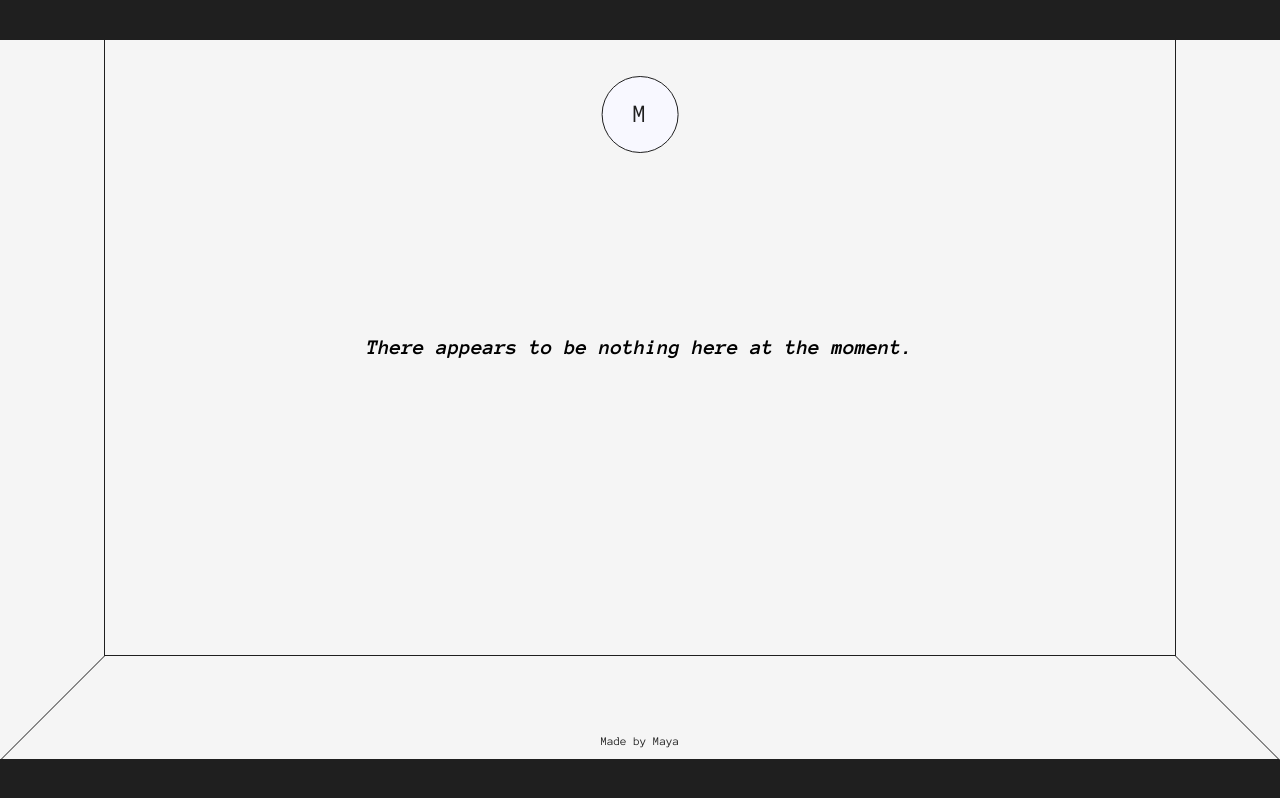
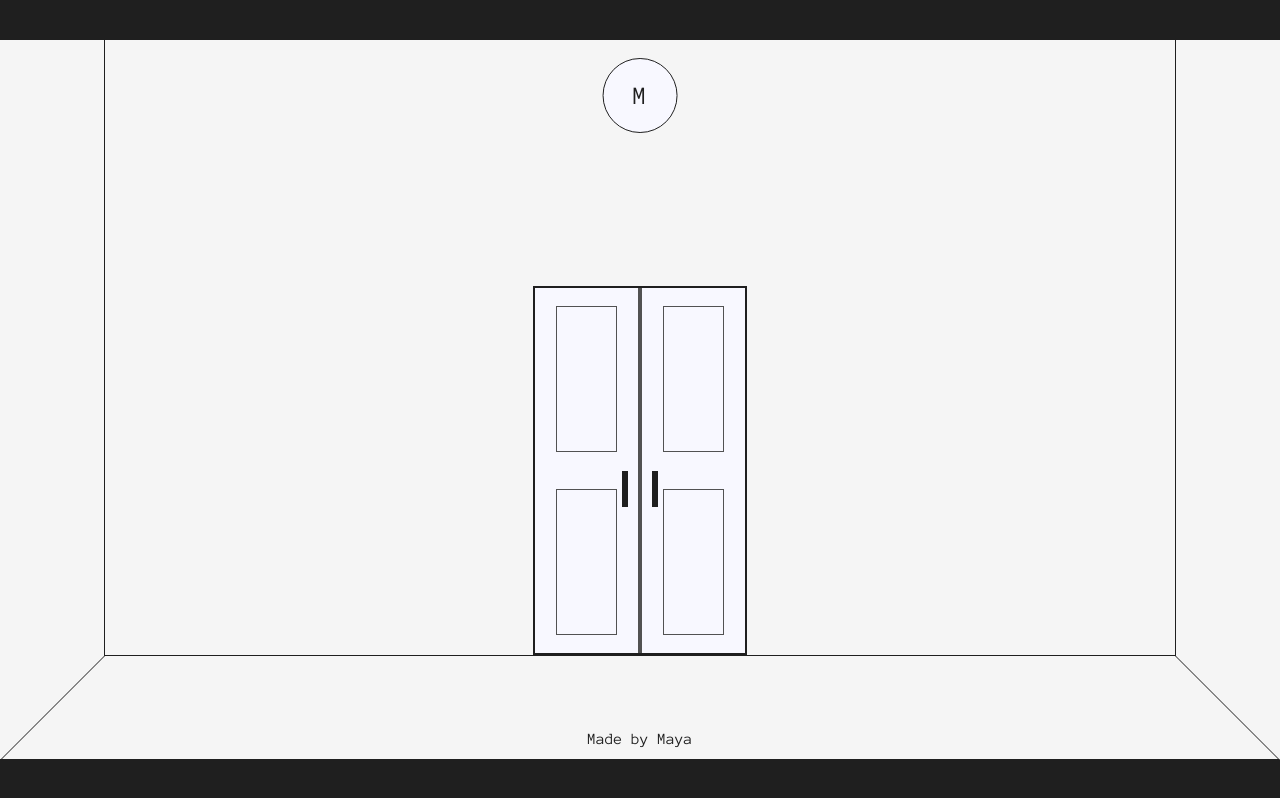
Before and after one commit to springmochi/tofubox_website, a plain HTML site: page interests.html in a window 1280 px wide. Drawn offline with Linux system fonts and the light colour scheme.

Commit message:
tried making things more responsive and added new elements to the room

```diff
--- a/interests.html
+++ b/interests.html
@@ -9,7 +9,7 @@
     <link rel="preconnect" href="https://fonts.gstatic.com" crossorigin>
     <link href="https://fonts.googleapis.com/css2?family=Anonymous+Pro:ital,wght@0,400;0,700;1,400;1,700&display=swap"
         rel="stylesheet">
-    <link rel="stylesheet" href="styles-rooms.css">
+    <link rel="stylesheet" href="styles-index.css">
 </head>
 
 <body>
@@ -18,7 +18,20 @@
 
         <div class="side-wall left-wall"></div>
         <div class="back-wall">
-            <h3><i>There appears to be nothing here at the moment.</i></h3>
+            <a href="index.html" class="logo">M</a>
+            <div class="frame">
+                <p><i>There appears to be nothing here at the moment.</i></p>
+                <div id="left-door" class="door-double">
+                    <div class="shape"></div>
+                    <div class="shape"></div>
+                    <div id="left-knob" class="knob"></div>
+                </div>
+                <div id="right-door" class="door-double">
+                    <div class="shape"></div>
+                    <div class="shape"></div>
+                    <div id="right-knob" class="knob"></div>
+                </div>
+            </div>
         </div>
 
         <div class="side-wall right-wall"></div>
@@ -27,7 +40,6 @@
         <div class="corner right-corner"></div>
         <div class="footer">Made by Maya</div>
 
-        <a href="index.html" class="logo">M</a>
 
     </div>
 </body>
--- a/styles-index.css
+++ b/styles-index.css
@@ -2,12 +2,11 @@
     --color-light: #f5f5f5;
     --color-dark: #1f1f1f;
     --color-medium: #525252;
-    --font-size-sm: 12px;
-    --font-size-md: 16px;
+    --font-size-sm: 16px;
+    --font-size-md: 20px;
     /*Base font size*/
-    --font-size-lg: 21.3px;
-    --font-size-xl: 28.3px;
-    --font-size-2xl: 37.6px;
+    --font-size-lg: 25px;
+    --font-size-xl: 31.25px;
 }
 
 html {
@@ -34,22 +33,22 @@ body {
 
 p {
     font-size: var(--font-size-sm);
+    color: var(--color-dark);
 }
 
 h1 {
-    font-size: var(--font-size-2xl);
+    font-size: var(--font-size-xl);
+    color: var(--color-dark);
 }
 
 h2 {
-    font-size: var(--font-size-xl);
+    font-size: var(--font-size-lg);
+    color: var(--color-dark);
 }
 
 h3 {
-    font-size: var(--font-size-lg);
-}
-
-h4 {
     font-size: var(--font-size-md);
+    color: var(--color-dark);
 }
 
 .viewport-container {
@@ -63,9 +62,18 @@ h4 {
     overflow: hidden;
 }
 
+@media screen and (max-width: 600px) {
+    .viewport-container {
+        --corner-size: calc(3vh + 3vw);
+        max-width: 100vh;
+        max-height: 100vw;
+        /* Smol */
+    }
+}
+
 .center-text {
     position: absolute;
-    top: 20%;
+    top: 15%;
     left: 50%;
     transform: translate(-50%, -50%);
     color: var(--color-dark);
@@ -76,11 +84,11 @@ h4 {
 
 .logo {
     position: absolute;
-    top: 5%;
+    top: 3%;
     left: 50%;
     transform: translateX(-50%);
-    width: 6vw;
-    height: 6vw;
+    width: 7%;
+    aspect-ratio: 1 / 1;
     background-color: #F8F8FF;
     border: 1px solid var(--color-dark);
     border-radius: 50%;
@@ -111,6 +119,7 @@ h4 {
     position: absolute;
     width: var(--corner-size);
     height: calc(100% - var(--corner-size));
+
 }
 
 .left-wall {
@@ -135,7 +144,7 @@ h4 {
     display: flex;
     flex-direction: column;
     justify-content: flex-end;
-    align-content: center;
+    align-items: center;
 }
 
 .corner {
@@ -167,16 +176,17 @@ h4 {
 
 .windows {
     position: absolute;
-    bottom: 5vw;
+    bottom: 10%;
     width: 100%;
+    height: 45%;
     display: flex;
     align-items: center;
     justify-content: center;
 }
 
 .window-right {
-    width: 7vw;
-    height: 21vw;
+    width: 60%;
+    height: 100%;
     background: #f0f6ff;
     border: solid var(--color-dark);
     border-width: 1px;
@@ -194,8 +204,8 @@ h4 {
 }
 
 .window-left {
-    width: 7vw;
-    height: 21vw;
+    width: 60%;
+    height: 100%;
     background: #f0f6ff;
     border: solid var(--color-dark);
     border-width: 1px;
@@ -259,12 +269,80 @@ h4 {
     transform-origin: 0% 0%;
 }
 
+.frame {
+    height: 60%;
+    width: 20%;
+    border: 2px solid var(--color-dark);
+    position: relative;
+    perspective: 1000px;
+    text-align: center;
+}
+
+.door-double {
+    background-color: #F8F8FF;
+    height: 100%;
+    width: 50%;
+    position: absolute;
+    display: flex;
+    flex-direction: column;
+    justify-content: space-around;
+    align-items: center;
+}
+
+#left-door {
+    top: 0;
+    left: 0;
+    border-right: 2px solid var(--color-medium);
+    transform-origin: left;
+    transition: transform 0.5s;
+}
+
+#right-door {
+    top: 0;
+    right: 0;
+    border-left: 2px solid var(--color-medium);
+    transform-origin: right;
+    transition: transform 0.5s;
+}
+
+.shape {
+    border: 1px solid var(--color-medium);
+    width: 60%;
+    height: 40%;
+}
+
+.knob {
+    width: 6%;
+    height: 10%;
+    background-color: var(--color-dark);
+    position: absolute;
+}
+
+#left-knob {
+    top: 50%;
+    right: 10%;
+}
+
+#right-knob {
+    top: 50%;
+    left: 10%;
+}
+
+.frame:hover #left-door {
+    transform: rotateY(-140deg);
+}
+
+.frame:hover #right-door {
+    transform: rotateY(140deg);
+}
+
+
 .label {
     color: var(--color-dark);
-    font-size: var(--font-size-md);
+    font-size: var(--font-size-sm);
     position: absolute;
     bottom: 100%;
     left: 50%;
     transform: translateX(-50%);
-    margin-bottom: 0.3em;
+    margin-bottom: 0.1em;
 }
```
